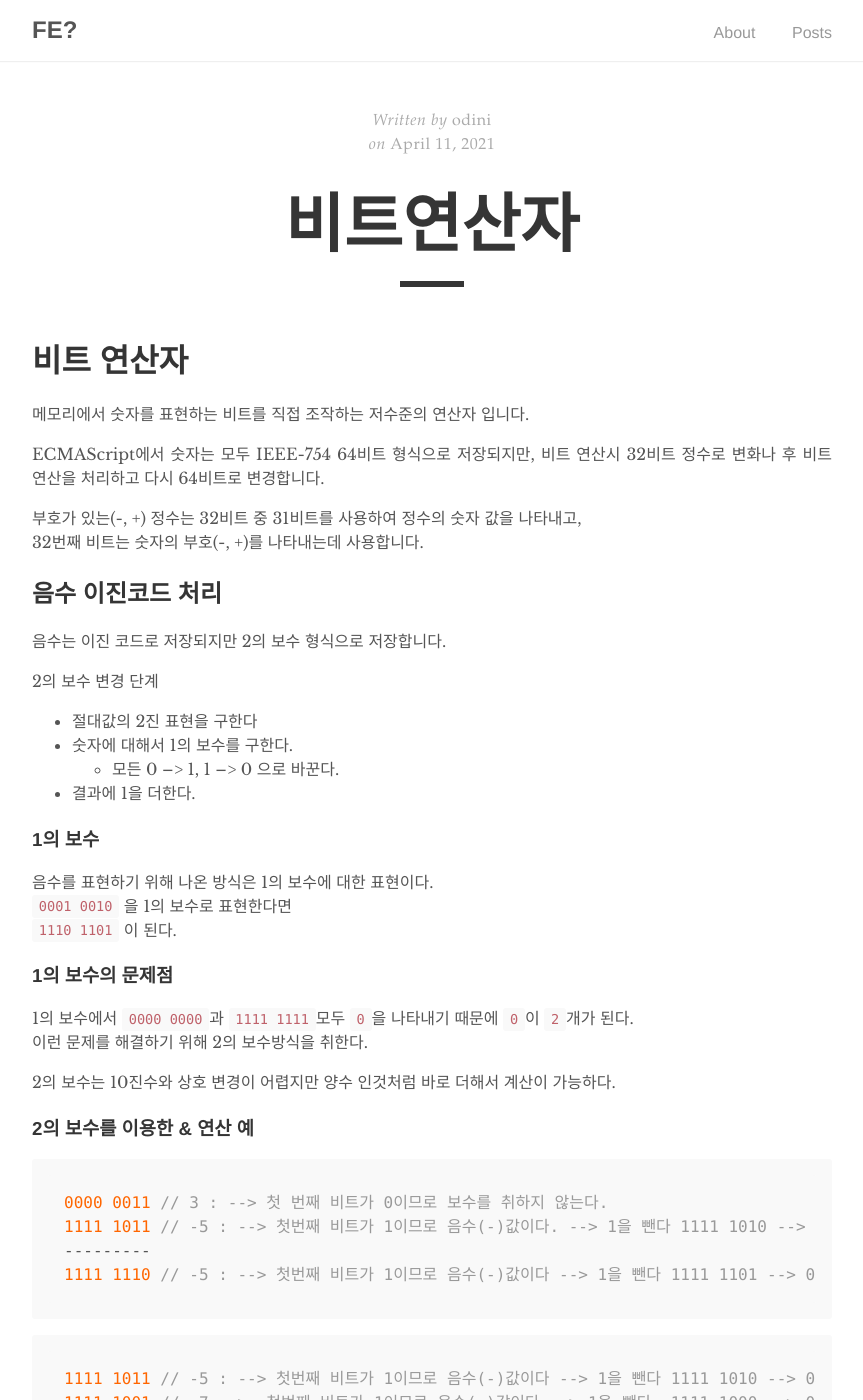
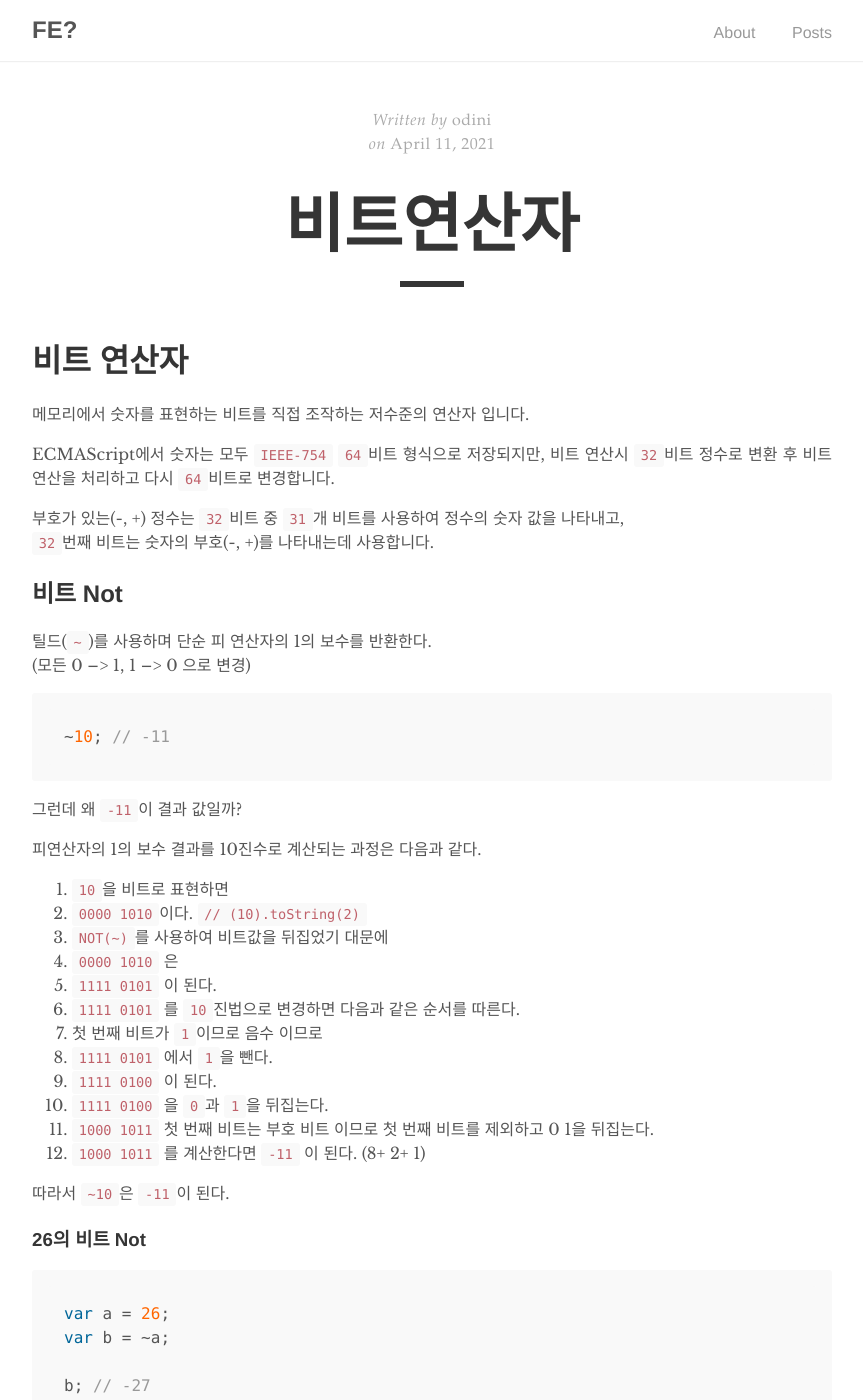
Before and after one commit to odini85/odini85.github.io, a Jekyll site: the page built from _posts/2021-04-11-비트연산자.md, in a window 1280 px wide and 1400 px high. Shown: the whole window, without its empty margins (208-1071 px from the left). Built offline with Jekyll 4.4.1, drawn with Linux system fonts in a browser that asks for light colours; our own code applies the rules of GitHub Pages for plain Markdown files; some of the changed text lies outside the part shown.

Commit message:
비트연산자 수정

````diff
--- a/_posts/2021-04-11-비트연산자.md
+++ b/_posts/2021-04-11-비트연산자.md
@@ -2,95 +2,39 @@
 
 메모리에서 숫자를 표현하는 비트를 직접 조작하는 저수준의 연산자 입니다.<br />
 
-ECMAScript에서 숫자는 모두 IEEE-754 64비트 형식으로 저장되지만, 비트 연산시 32비트 정수로 변화나 후 비트 연산을 처리하고 다시 64비트로 변경합니다.
+ECMAScript에서 숫자는 모두 `IEEE-754` `64`비트 형식으로 저장되지만,
+비트 연산시 `32`비트 정수로 변환 후 비트 연산을 처리하고 다시 `64`비트로 변경합니다.
 
-부호가 있는(-, +) 정수는 32비트 중 31비트를 사용하여 정수의 숫자 값을 나타내고,<br />
-32번째 비트는 숫자의 부호(-, +)를 나타내는데 사용합니다.
-
-## 음수 이진코드 처리
-
-음수는 이진 코드로 저장되지만 2의 보수 형식으로 저장합니다.<br />
-
-2의 보수 변경 단계
-
-- 절대값의 2진 표현을 구한다
-- 숫자에 대해서 1의 보수를 구한다.
-  - 모든 0 --> 1, 1 --> 0 으로 바꾼다.
-- 결과에 1을 더한다.
-
-### 1의 보수
-
-음수를 표현하기 위해 나온 방식은 1의 보수에 대한 표현이다.<br />
-`0001 0010` 을 1의 보수로 표현한다면<br />
-`1110 1101` 이 된다.<br />
-
-### 1의 보수의 문제점
-
-1의 보수에서 `0000 0000`과 `1111 1111`모두 `0`을 나타내기 때문에 `0`이 `2`개가 된다.<br />
-이런 문제를 해결하기 위해 2의 보수방식을 취한다.
-
-2의 보수는 10진수와 상호 변경이 어렵지만 양수 인것처럼 바로 더해서 계산이 가능하다.
-
-### 2의 보수를 이용한 & 연산 예
-
-```js
-0000 0011 // 3 : --> 첫 번째 비트가 0이므로 보수를 취하지 않는다.
-1111 1011 // -5 : --> 첫번째 비트가 1이므로 음수(-)값이다. --> 1을 뺀다 1111 1010 --> 0과 1을 뒤집는다. 1000 0101 -5(1+4)
----------
-1111 1110 // -5 : --> 첫번째 비트가 1이므로 음수(-)값이다 --> 1을 뺀다 1111 1101 --> 0과 1을 뒤집는다. 1000 0010 -2(2)
-```
-
-```js
-1111 1011 // -5 : --> 첫번째 비트가 1이므로 음수(-)값이다 --> 1을 뺀다 1111 1010 --> 0과 1을 뒤집는다. 1000 0101 -5(1+4)
-1111 1001 // -7 -->  첫번째 비트가 1이므로 음수(-)값이다 --> 1을 뺀다. 1111 1000 --> 0과 1을 뒤집는다. 1000 0111 -7(1+2+4)
----------
-1111 0100 // -12 --> 첫번째 비트가 1이므로 음수(-)값이다 --> 1을 뺀다. 1111 0011 --> 0과 1을 뒤집는다. 1000 1100 -12(4 + 8)
-```
-
-### -18을 비트로 표현해 보자
-
-```js
-// 18을 비트로 표현
-0000 0000 0000 0000 0000 0000 0001 0010
-
-// 1의 보수
-1111 1111 1111 1111 1111 1111 1110 1101
-
-// 2의 보수
-1111 1111 1111 1111 1111 1111 1110 1110
-```
-
-- ECMAScript는 가능한 이런 복잡한 정보를 노출하려고 하지 않는다.<br />
-- 음수를 2진 문자열로 얻으려면 다음과 같이 절대값의 2진 표현에 마이너스 부호를 붙인값을 얻는다.
-
-```js
-var num = -18;
-num.toString(2); // "-10010"
-```
+부호가 있는(-, +) 정수는 `32`비트 중 `31`개 비트를 사용하여 정수의 숫자 값을 나타내고,<br />
+`32`번째 비트는 숫자의 부호(-, +)를 나타내는데 사용합니다.
 
 ## 비트 Not
 
-틸드(`~`)를 사용하고 단순 피 연산자의 1의 보수를 반환한다.<br />
+틸드(`~`)를 사용하며 단순 피 연산자의 1의 보수를 반환한다.<br />
 (모든 0 --> 1, 1 --> 0 으로 변경)
 
 ```js
 ~10; // -11
 ```
 
--11이 나오도록 계산한다음 다음과 같다.
+그런데 왜 `-11`이 결과 값일까?
+
+피연산자의 1의 보수 결과를 10진수로 계산되는 과정은 다음과 같다.
 
 1. `10`을 비트로 표현하면
-1. `0000 1010`이 된다 `// (10).toString(2)`
-1. not(`~`)으로 비트를 뒤집으면
-1. `1111 0101`이 된다.
-1. `1111 0101`를 10진법으로 변경하면
-1. 첫 번째 비트가 `1`이므로 음수(-)이다.
-1. 2의 보수를 취한다.
-1. `1`을 뺀 비트는 `1111 0100`이 된다.
-1. 0을 1로 변경하면 `1000 1011` 이다.
-1. 이 값을 10진수로 계산한다면 11 (1+2+8)이 되고 첫 번째비트가 1이므로 -11이 된다.
+2. `0000 1010`이다. `// (10).toString(2)`
+3. `NOT(~)`를 사용하여 비트값을 뒤집었기 대문에
+4. `0000 1010` 은
+5. `1111 0101` 이 된다.
+6. `1111 0101` 를 `10`진법으로 변경하면 다음과 같은 순서를 따른다.
+7. 첫 번째 비트가 `1`이므로 음수 이므로
+8. `1111 0101` 에서 `1`을 뺀다.
+9. `1111 0100` 이 된다.
+10. `1111 0100` 을 `0`과 `1`을 뒤집는다.
+11. `1000 1011` 첫 번째 비트는 부호 비트 이므로 첫 번째 비트를 제외하고 0 1을 뒤집는다.
+12. `1000 1011` 를 계산한다면 `-11` 이 된다. (8+ 2+ 1)
 
-따라서 `10`에 NOT(`~`)은 `-11`이 된다.
+따라서 `~10`은 `-11`이 된다.
 
 ### 26의 비트 Not
 
@@ -102,6 +46,12 @@ b; // -27
 ```
 
 > 결과적으로 숫자의 부호를 바꾼 후 1을 뺀 결과를 반환한다.
+
+### Q.
+
+```
+~-100; // 결과는?
+```
 
 ## 비트 AND
 
@@ -129,6 +79,10 @@ console.log(result); // 1;
 ```
 
 ### 실전 예제
+
+- 권한 목록 `options`가 주어지고
+- `options`를 기반으로 멀티 셀렉트 박스가 사용자에게 제공될 때
+- `options`에서 선택한 값들에 대한 정보를 하나의 필드로 전달할 수 있다.
 
 ```js
 var options = [
@@ -164,6 +118,27 @@ var result = options.reduce((acc, car) => {
 }, []);
 
 console.log(result); // [{ "value": 2, "label": "소나타" }, { value:16, label: "G70" }]
+
+
+// 비트 연산
+
+0000 0010 // 2
+0001 0000 // 16
+--------- // or
+0001 0010 // 2 + 16
+
+
+0001 0010 // 18 ( 2 + 16)
+0000 0100 // 4
+--------- // 18 & 4 and 연산
+0000 0000
+
+
+0001 0010  // 18 ( 2 + 16)
+0001 0000  // 16
+--------- // 18 & 16 and 연산
+0001 0000  // 16
+
 ```
 
 ## 비트 OR
@@ -252,9 +227,9 @@ var result = 64 >> 5;
 console.log(result); // 64;
 
 // 왼쪽 끝에 0으로 5개가 채워지고 기존 값은 그만큼 오른쪽으로 밀려난다.
-64  0000 0000 0000 0000 0000 0000 0100 0000 // 64
+0000 0000 0000 0000 0000 0000 0100 0000 // 64
                 >> 5
-2   0000 0000 0000 0000 0000 0000 0000 0010 // 2
+0000 0000 0000 0000 0000 0000 0000 0010 // 2
 ```
 
 ## 부호 없는 오른쪽 시프트
@@ -268,9 +243,9 @@ var result = 64 >> 5;
 console.log(result); // 64;
 
 // 왼쪽 끝에 0으로 5개가 채워지고 기존 값은 그만큼 오른쪽으로 밀려난다.
-64  0000 0000 0000 0000 0000 0000 0100 0000 // 64
+0000 0000 0000 0000 0000 0000 0100 0000 // 64
                 >> 5
-2   0000 0000 0000 0000 0000 0000 0000 0010 // 2
+0000 0000 0000 0000 0000 0000 0000 0010 // 2
 ```
 
 ### 음수에서 부호 있는 오른쪽 시프트와 달리 빈 비트는 숫자의 부호와 관계없이 0으로 채워진다.
@@ -283,7 +258,108 @@ var result = -64 >>> 5;
 console.log(result); // 64;
 
 // 왼쪽 끝에 0으로 5개가 채워지고 기존 값은 그만큼 오른쪽으로 밀려난다.
-64         1111 1111 1111 1111 1111 1111 1100 0000 // -64
-                >> 5
-134217728  0000 0111 1111 1111 1111 1111 1111 1110 // 2 + 4 + 8 + 16 + 32 + 64 + 128 + 256 + 512 + 1024 + 2048 + 4096 + 8192 + 16384 + 32768 + 65536 + 131072 + 262144 + 524288 + 1048576 + 2097152 + 4194304 + 8388608 + 16777216 + 33554432 + 67108864 = 134217728
+1111 1111 1111 1111 1111 1111 1100 0000 // -64
+                >>> 5
+0000 0111 1111 1111 1111 1111 1111 1110 // 134217726 = 2 + 4 + 8 + 16 + 32 + 64 + 128 + 256 + 512 + 1024 + 2048 + 4096 + 8192 + 16384 + 32768 + 65536 + 131072 + 262144 + 524288 + 1048576 + 2097152 + 4194304 + 8388608 + 16777216 + 33554432 + 67108864
 ```
+
+```js
+function decimalToBit(decimal) {
+  return [...decimal.toString(2)]
+    .reverse()
+    .map((bit, index) => {
+      if (index % 4 === 0 && index > 0) {
+        bit += " ";
+      }
+      return bit;
+    })
+    .reverse()
+    .join("");
+}
+
+decimalToBit(-64 >>> 5); // "111 1111 1111 1111 1111 1111 1110"
+```
+
+## 음수 이진코드 처리
+
+음수는 이진 코드로 저장되지만 `2`의 보수 형식으로 저장합니다.<br />
+
+### 1의 보수
+
+음수를 표현하기 위해 `1`의 보수 표현을 사용할 수 있다.
+`0001 0010` 을 `1`의 보수로 표현 한다면 `0`과 `1`을 뒤집어
+`1110 1101` 로 표현한다.<br />
+
+### 1의 보수의 문제점
+
+`1`의 보수에서 `0000 0000`과 `1111 1111`모두 `0`을 나타내기 때문에
+`0`을 표현하는 비트는 `2`가지가 된다.
+이런 문제를 해결하기 위해 `2`의 보수방식을 취한다.
+
+### `2`의 보수 구하기
+
+1.  절대값의 `2`진 표현을 구한다.
+1.  숫자에 대해서 1의 보수를 구한다.
+    - 모든 `0 --> 1`, `1 --> 0` 으로 바꾼다.
+1.  결과에 `1`을 더한다.
+
+### -18 비트 표현
+
+```js
+// 18을 비트로 표현
+0000 0000 0000 0000 0000 0000 0001 0010
+
+// 1의 보수
+1111 1111 1111 1111 1111 1111 1110 1101
+
+// 2의 보수
+1111 1111 1111 1111 1111 1111 1110 1110
+```
+
+> `2`의 보수는 `10`진수와 상호 변경이 어렵지만 양수인것 처럼 `&`로 바로 더해서 계산이 가능하다.
+
+### 2의 보수를 이용한 & 연산 예
+
+```js
+// ## 음수, 양수 & 연산 예제 1
+
+0 000 0011 // 3
+1 000 0101 // -5
+---------
+1 111 1110
+
+// & 연산한 결과 `1 111 1110`를 십진수로 계산한다면
+// 1. 첫 번째 부호 비트가 1이므로 음수 값
+1 111 1110
+// 2. 1을 뺀다
+1 111 1101
+// 3. 0과 1을 뒤집는다.(부호 비트 제외)
+1 000 0010
+// 첫 번째 부호 비트가 1이므로 -2
+```
+
+```js
+// ## 음수, 양수 & 연산 예제 2
+
+1 111 1011 // -5
+1 111 1001 // -7
+---------
+1 111 0100
+
+// & 연산한 결과 `1 111 0100`를 십진수로 계산한다면
+// 1. 첫 번째 부호 비트가 1이므로 음수 값
+1 111 0100
+// 2. 1을 뺀다
+1 111 0011
+// 3. 0과 1을 뒤집는다.(부호 비트 제외)
+1 000 1100
+// 첫 번째 부호 비트가 1이므로 -12 --> (4+8)
+```
+
+- ECMAScript는 가능한 이런 복잡한 정보를 노출하려고 하지 않는다.<br />
+- 음수를 `2`진 문자열로 얻으려면 다음과 같이 절대값의 `2`진 표현에 마이너스 부호를 붙인값을 얻는다.
+
+```js
+var num = -18;
+num.toString(2); // "-10010"
+```
````
